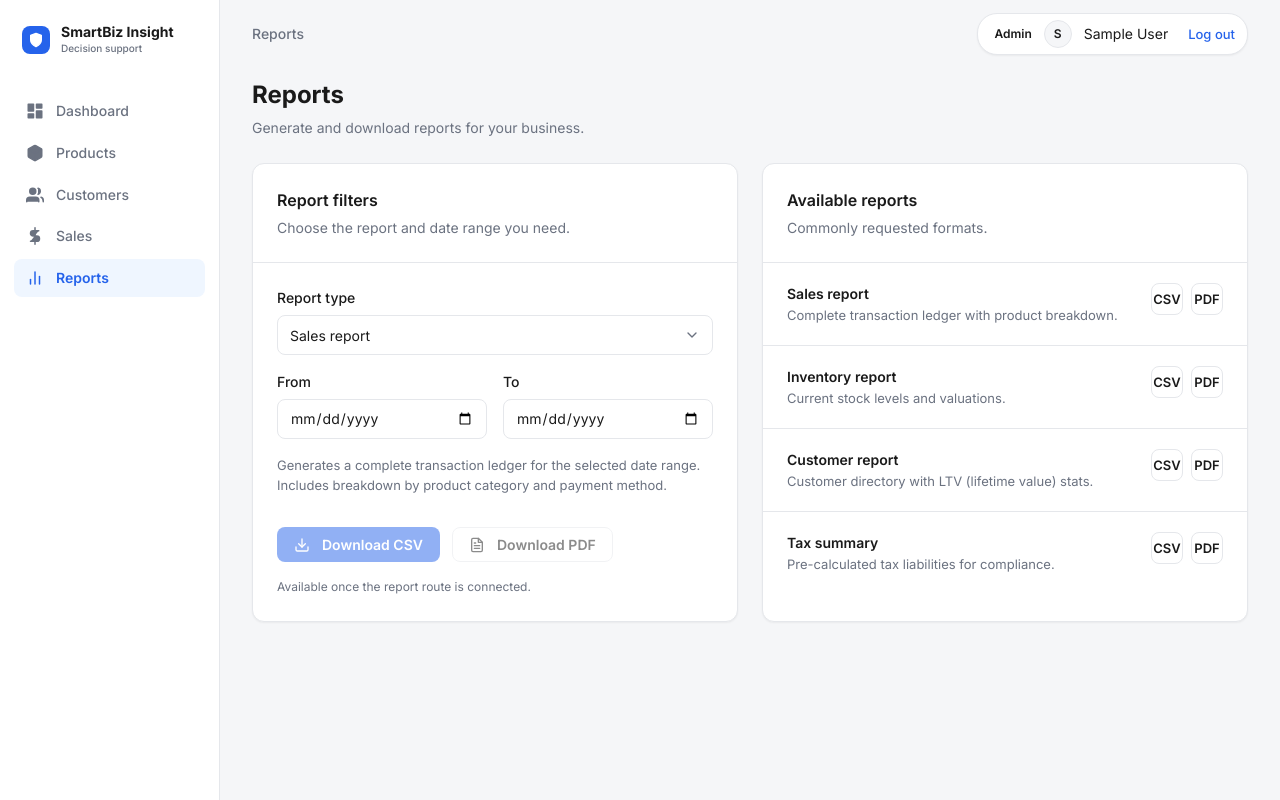
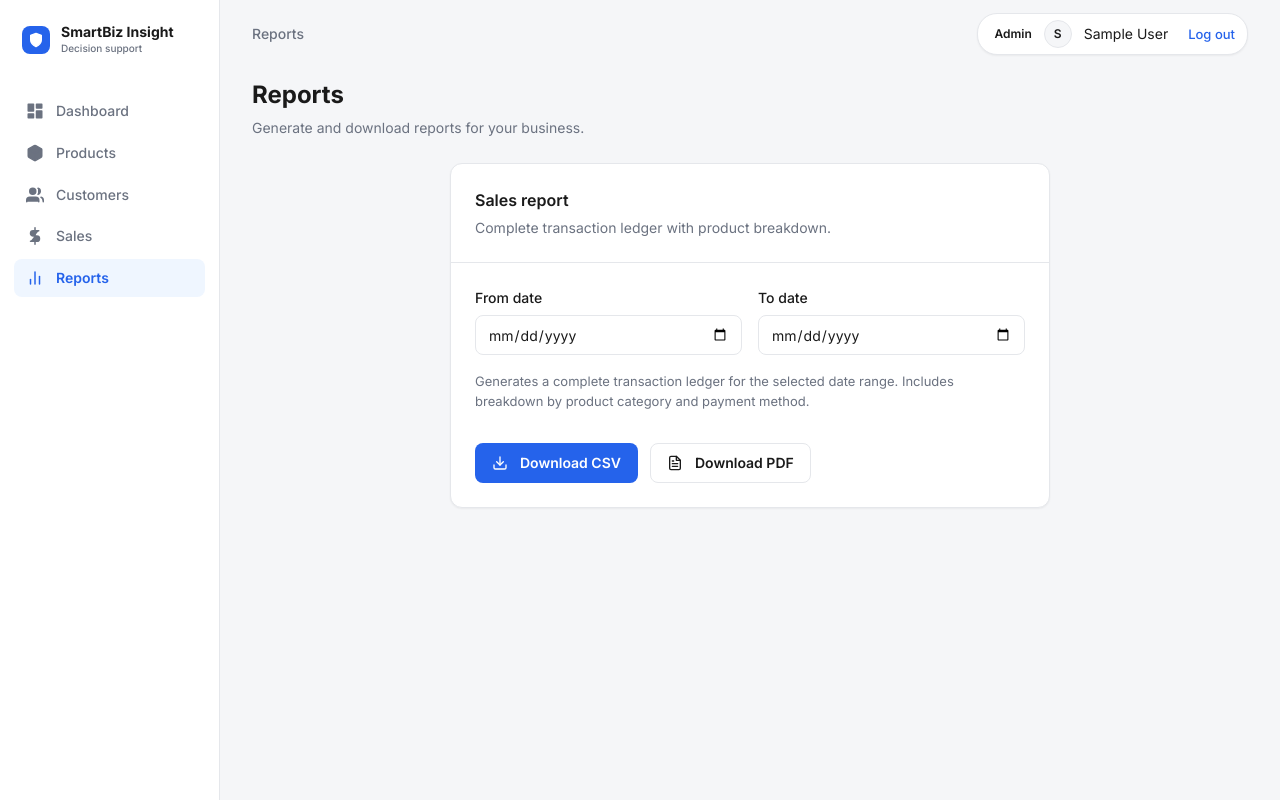
Before and after one commit to Chesta109/smartbiz-analysis, a Node server app: page /reports in a window 1280 px wide. Run offline with Node 20, Linux system fonts and the light colour scheme; the visitor is signed in with stand-in values (Sample User, id 1); some libraries are stand-ins or nearby versions.

Commit message:
phase 5: Reports: Sales report only

```diff
--- a/routes/uiRoutes.js
+++ b/routes/uiRoutes.js
@@ -14,6 +14,9 @@
     activeNav: "/reports",
   }),
 );
+const salesReportController = require("../controllers/salesReportController");
+router.get("/reports/sales.csv", isLoggedIn, salesReportController.downloadCsv);
+router.get("/reports/sales.pdf", isLoggedIn, salesReportController.downloadPdf);
 router.get("/login", (req, res) =>
   renderView(req, res, "auth/login", { title: "Sign in" }),
 );
--- a/views/reports/index.ejs
+++ b/views/reports/index.ejs
@@ -5,33 +5,23 @@
   <p>Generate and download reports for your business.</p>
 </section>
 
-<div class="grid grid-1-2" style="grid-template-columns: 1fr 1fr; margin-bottom: var(--space-4);">
-  <div class="card" style="padding: 0;">
+<div class="card" style="padding: 0; max-width: 600px; margin: 0 auto; margin-bottom: var(--space-4);">
   <div style="padding: 24px; border-bottom: 1px solid var(--line);">
-      <div class="card-title">Report filters</div>
-      <div class="card-subtitle">Choose the report and date range you need.</div>
+    <div class="card-title">Sales report</div>
+    <div class="card-subtitle">Complete transaction ledger with product breakdown.</div>
   </div>
 
   <div style="padding: 24px;">
-      <form class="grid" style="grid-template-columns: 1fr; gap: 16px;">
-        <div class="field" style="margin-bottom: 0;">
-          <label>Report type</label>
-          <select class="form-select">
-            <option>Sales report</option>
-            <option>Inventory report</option>
-            <option>Customer report</option>
-            <option>Tax summary</option>
-          </select>
-        </div>
-
+    <form id="reportForm" class="grid" style="grid-template-columns: 1fr; gap: 16px;">
+      <div id="reportError" class="flash flash-error" style="display:none; padding:8px 12px;"></div>
       <div class="grid" style="grid-template-columns: 1fr 1fr; gap: 16px;">
         <div class="field" style="margin-bottom: 0;">
-            <label>From</label>
-            <input class="form-control" type="date" />
+          <label>From date</label>
+          <input id="fromDate" class="form-control" type="date" />
         </div>
         <div class="field" style="margin-bottom: 0;">
-            <label>To</label>
-            <input class="form-control" type="date" />
+          <label>To date</label>
+          <input id="toDate" class="form-control" type="date" />
         </div>
       </div>
 
@@ -40,71 +30,80 @@
       </div>
 
       <div style="display: flex; gap: 12px; margin-top: 8px;">
-          <button class="btn btn-primary" type="button" disabled style="opacity: 0.5; cursor: not-allowed;">
+        <a id="btnCsv" href="#" class="btn btn-primary">
           <svg xmlns="http://www.w3.org/2000/svg" width="16" height="16" viewBox="0 0 24 24" fill="none" stroke="currentColor" stroke-width="2" stroke-linecap="round" stroke-linejoin="round" style="margin-right: 4px;"><path d="M21 15v4a2 2 0 0 1-2 2H5a2 2 0 0 1-2-2v-4"></path><polyline points="7 10 12 15 17 10"></polyline><line x1="12" y1="15" x2="12" y2="3"></line></svg>
           Download CSV
-          </button>
-          <button class="btn btn-secondary" type="button" disabled style="opacity: 0.5; cursor: not-allowed;">
+        </a>
+        <a id="btnPdf" href="#" class="btn btn-secondary">
           <svg xmlns="http://www.w3.org/2000/svg" width="16" height="16" viewBox="0 0 24 24" fill="none" stroke="currentColor" stroke-width="2" stroke-linecap="round" stroke-linejoin="round" style="margin-right: 4px;"><path d="M14 2H6a2 2 0 0 0-2 2v16a2 2 0 0 0 2 2h12a2 2 0 0 0 2-2V8z"></path><polyline points="14 2 14 8 20 8"></polyline><line x1="16" y1="13" x2="8" y2="13"></line><line x1="16" y1="17" x2="8" y2="17"></line><polyline points="10 9 9 9 8 9"></polyline></svg>
           Download PDF
-          </button>
+        </a>
       </div>
-        <div style="font-size: 12px; color: var(--muted);">Available once the report route is connected.</div>
     </form>
   </div>
 </div>
 
-  <div class="card" style="padding: 0;">
-    <div style="padding: 24px; border-bottom: 1px solid var(--line);">
-      <div class="card-title">Available reports</div>
-      <div class="card-subtitle">Commonly requested formats.</div>
-    </div>
+<script>
+  const fromInput = document.getElementById('fromDate');
+  const toInput = document.getElementById('toDate');
+  const btnCsv = document.getElementById('btnCsv');
+  const btnPdf = document.getElementById('btnPdf');
+  const reportError = document.getElementById('reportError');
 
-    <div style="display: flex; flex-direction: column;">
-      <div style="display: flex; justify-content: space-between; align-items: flex-start; padding: 20px 24px; border-bottom: 1px solid var(--line);">
-        <div>
-          <div style="font-weight: 600; font-size: 14px; color: var(--ink);">Sales report</div>
-          <div style="font-size: 13px; color: var(--muted);">Complete transaction ledger with product breakdown.</div>
-        </div>
-        <div style="display: flex; gap: 8px;">
-          <button class="btn btn-secondary btn-sm" style="padding: 6px; width: 32px; height: 32px;">CSV</button>
-          <button class="btn btn-secondary btn-sm" style="padding: 6px; width: 32px; height: 32px;">PDF</button>
-        </div>
-      </div>
+  const today = new Date();
+  const firstDay = new Date(today.getFullYear(), today.getMonth(), 1);
+  const formatDate = d => {
+    const y = d.getFullYear(), m = String(d.getMonth()+1).padStart(2,'0'), date = String(d.getDate()).padStart(2,'0');
+    return `${y}-${m}-${date}`;
+  };
 
-      <div style="display: flex; justify-content: space-between; align-items: flex-start; padding: 20px 24px; border-bottom: 1px solid var(--line);">
-        <div>
-          <div style="font-weight: 600; font-size: 14px; color: var(--ink);">Inventory report</div>
-          <div style="font-size: 13px; color: var(--muted);">Current stock levels and valuations.</div>
-        </div>
-        <div style="display: flex; gap: 8px;">
-          <button class="btn btn-secondary btn-sm" style="padding: 6px; width: 32px; height: 32px;">CSV</button>
-          <button class="btn btn-secondary btn-sm" style="padding: 6px; width: 32px; height: 32px;">PDF</button>
-        </div>
-      </div>
+  const todayStr = formatDate(today);
+  fromInput.value = formatDate(firstDay);
+  toInput.value = todayStr;
+  fromInput.max = todayStr;
+  toInput.max = todayStr;
 
-      <div style="display: flex; justify-content: space-between; align-items: flex-start; padding: 20px 24px; border-bottom: 1px solid var(--line);">
-        <div>
-          <div style="font-weight: 600; font-size: 14px; color: var(--ink);">Customer report</div>
-          <div style="font-size: 13px; color: var(--muted);">Customer directory with LTV (lifetime value) stats.</div>
-        </div>
-        <div style="display: flex; gap: 8px;">
-          <button class="btn btn-secondary btn-sm" style="padding: 6px; width: 32px; height: 32px;">CSV</button>
-          <button class="btn btn-secondary btn-sm" style="padding: 6px; width: 32px; height: 32px;">PDF</button>
-        </div>
-      </div>
+  function updateLinks() {
+    reportError.style.display = 'none';
+    const f = new Date(fromInput.value);
+    const t = new Date(toInput.value);
 
-      <div style="display: flex; justify-content: space-between; align-items: flex-start; padding: 20px 24px;">
-        <div>
-          <div style="font-weight: 600; font-size: 14px; color: var(--ink);">Tax summary</div>
-          <div style="font-size: 13px; color: var(--muted);">Pre-calculated tax liabilities for compliance.</div>
-        </div>
-        <div style="display: flex; gap: 8px;">
-          <button class="btn btn-secondary btn-sm" style="padding: 6px; width: 32px; height: 32px;">CSV</button>
-          <button class="btn btn-secondary btn-sm" style="padding: 6px; width: 32px; height: 32px;">PDF</button>
-        </div>
-      </div>
-    </div>
-  </div>
-</div>
+    if (isNaN(f) || isNaN(t)) {
+      btnCsv.removeAttribute('href');
+      btnPdf.removeAttribute('href');
+      return;
+    }
+
+    if (f > t) {
+      reportError.textContent = 'From date cannot be after To date.';
+      reportError.style.display = 'block';
+      btnCsv.removeAttribute('href');
+      btnPdf.removeAttribute('href');
+      return;
+    }
+    const diff = (t - f) / (1000 * 60 * 60 * 24);
+    if (diff > 366) {
+      reportError.textContent = 'Date range cannot exceed 366 days.';
+      reportError.style.display = 'block';
+      btnCsv.removeAttribute('href');
+      btnPdf.removeAttribute('href');
+      return;
+    }
+
+    btnCsv.href = \`/reports/sales.csv?from=\${fromInput.value}&to=\${toInput.value}\`;
+    btnPdf.href = \`/reports/sales.pdf?from=\${fromInput.value}&to=\${toInput.value}\`;
+  }
+
+  fromInput.addEventListener('change', updateLinks);
+  toInput.addEventListener('change', updateLinks);
+  updateLinks();
+
+  btnCsv.addEventListener('click', (e) => {
+    if (!btnCsv.getAttribute('href')) e.preventDefault();
+  });
+  btnPdf.addEventListener('click', (e) => {
+    if (!btnPdf.getAttribute('href')) e.preventDefault();
+  });
+</script>
+
 <%- include('../partials/appEnd') %>
```
Also changed, not shown: controllers/salesReportController.js (added, +211 -0 lines), services/reportService.js (+91 -0 lines). Lines whose indentation alone changed are shown as unchanged.
